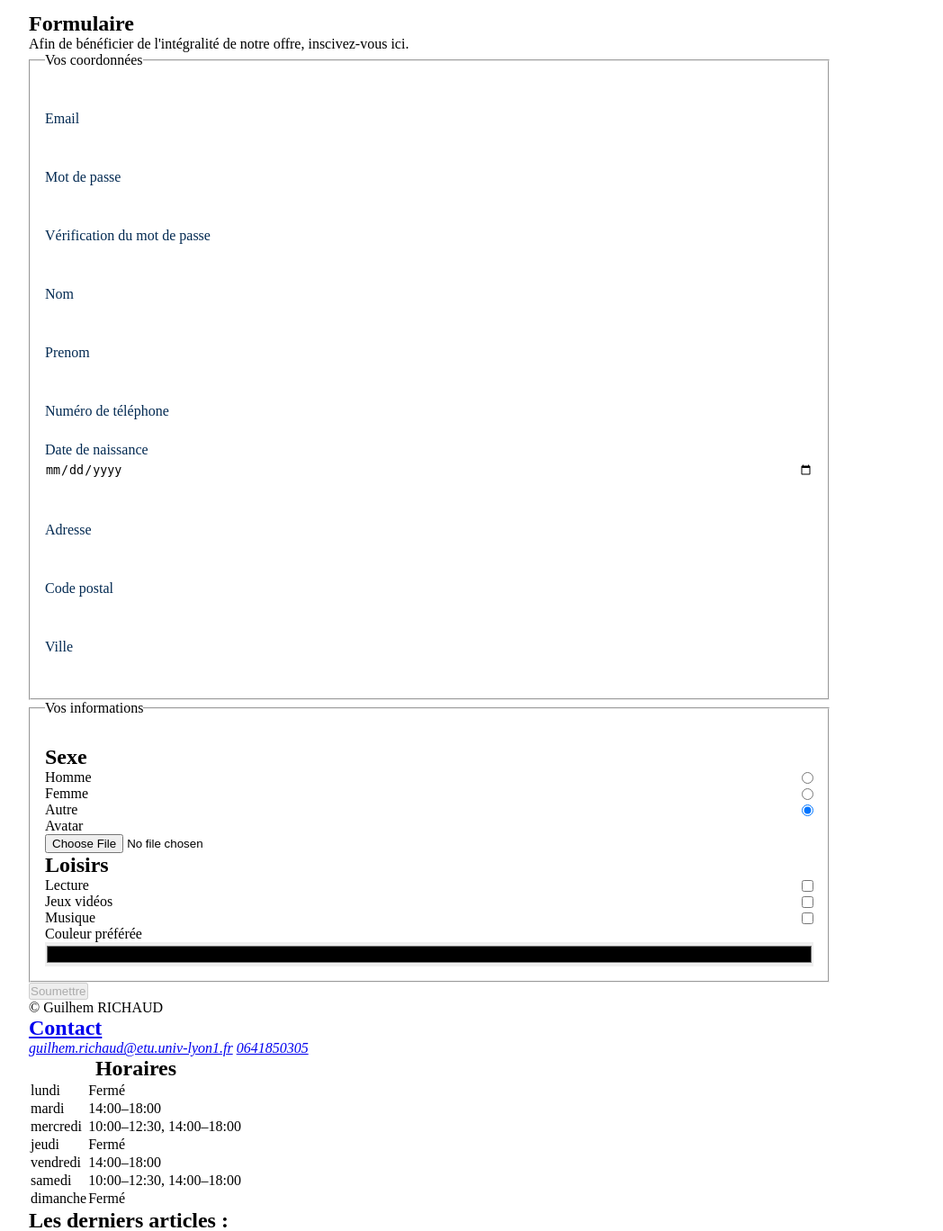
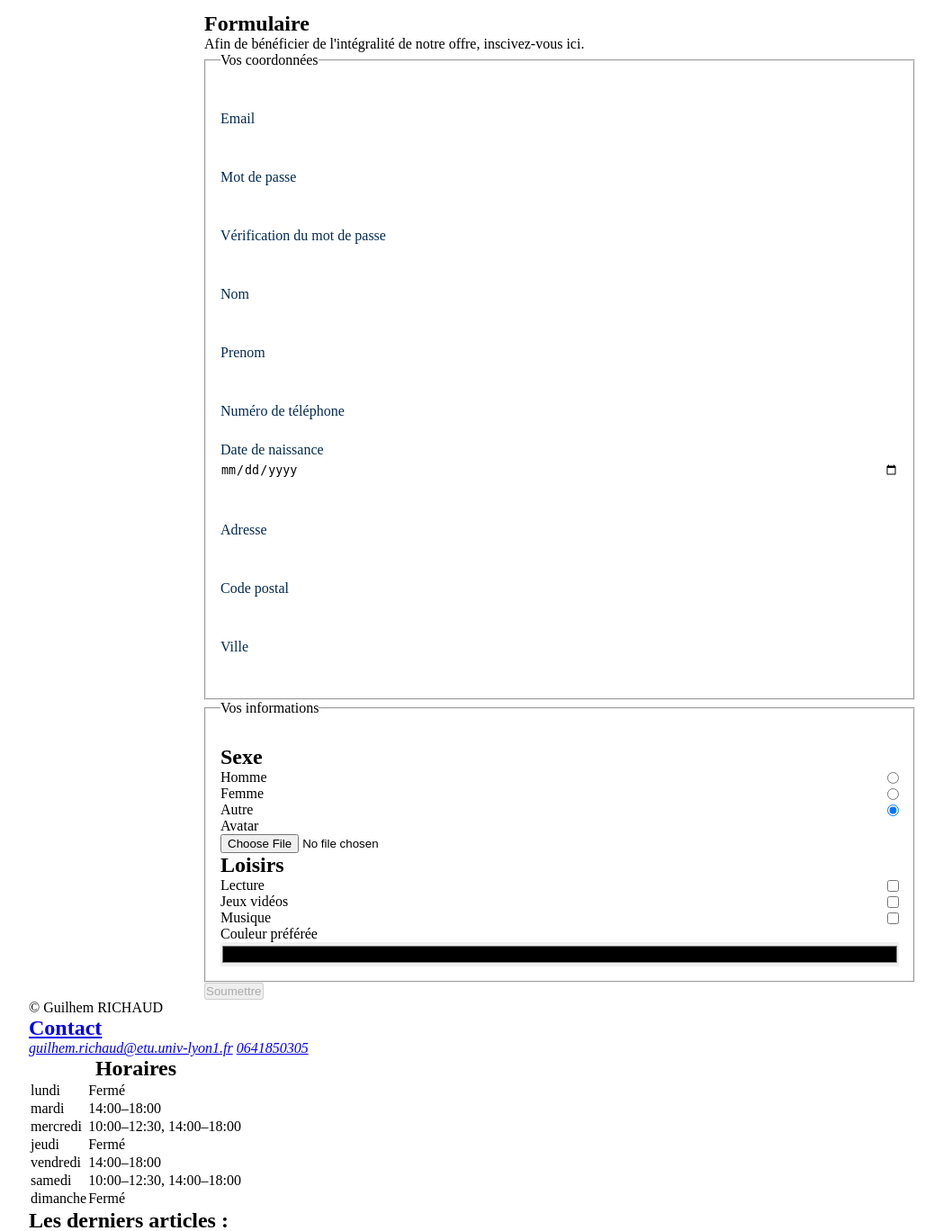
Before and after one commit to guiphaniel/kiwi-info, a PHP site: page /inscription.html in a window 1280 px wide. Shown: the part 64-1432 px from the top of the page at 90% size, without its empty margins (18-1066 px from the left). Run offline with PHP 8.4, Linux system fonts and the light colour scheme.

Commit message:
fix main width

```diff
--- a/css/style.css
+++ b/css/style.css
@@ -125,6 +125,11 @@ header section {
     padding-top: 100px;
 }
 
+main {
+    max-width: 890px;
+    margin: 0 auto;
+}
+
 main, footer {
     padding: 0 50px;
 }
@@ -136,7 +141,6 @@ main picture {
 
 main picture img {
     width: 100%;
-    max-width: 800px;
     margin: 50px auto;
     padding: 0 50px;
 }
@@ -203,7 +207,6 @@ form fieldset {
     flex-direction: column;
     padding: 1em 1em;
     padding-top: 2em;
-    max-width: 890px;
 }
 
 form fieldset input{
```
